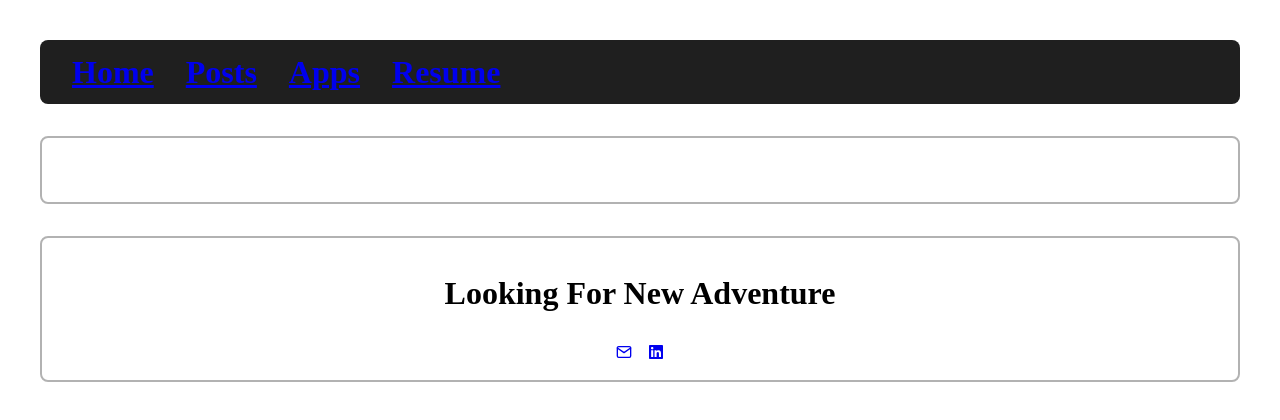
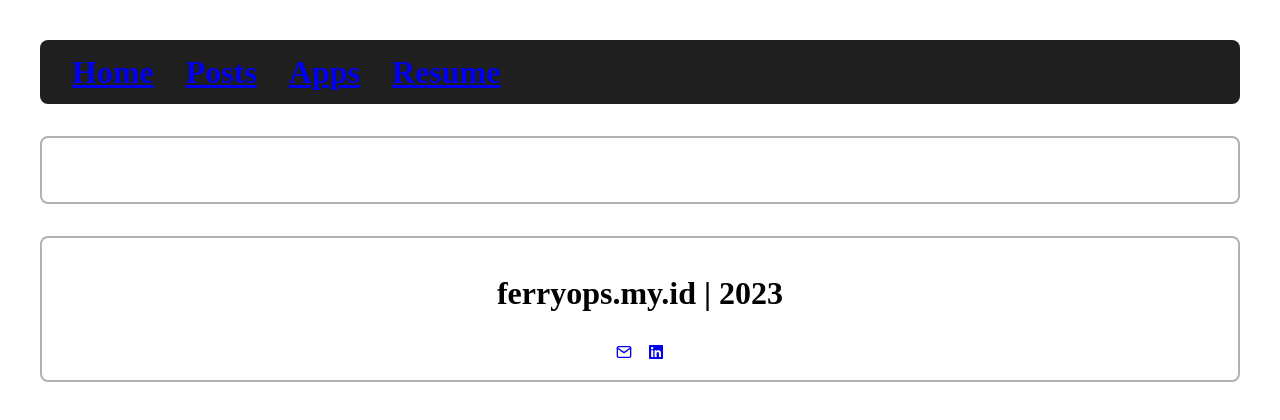
Before and after one commit to ferryafbi/ferryops, a Next.js app: page / in a window 1280 px wide. Shown: the top 420 px of the page. Built offline with nearby package versions, Linux system fonts and the light colour scheme.

Commit message:
add pencatat tugas

```diff
--- a/pages/apps/tasbih/index.tsx
+++ b/pages/apps/tasbih/index.tsx
@@ -7,7 +7,7 @@ export default function Tasbih() {
   const [showTasbih, setShowTasbih] = useState(false)
 
   const handleButton = () => {
-    navigator.vibrate(200)
+    navigator.vibrate(100)
     setTasbih(tasbih + 1)
     setShowTasbih(true)
     if (tasbih === 33) {
--- a/pages/index.tsx
+++ b/pages/index.tsx
@@ -34,7 +34,7 @@ export default function Home() {
           <div className={styles['main']}></div>
         </main>
         <footer className={styles.footer}>
-          <h1>Looking For New Adventure</h1>
+          <h1>ferryops.my.id | 2023</h1>
           <div className={styles.contact}>
             {[
               { icon: FiMail, href: 'mailto:ferry.a.febian@gmail.com' },
```
Also changed, not shown: 2 other files (tests, documents, lock files or other folders).
